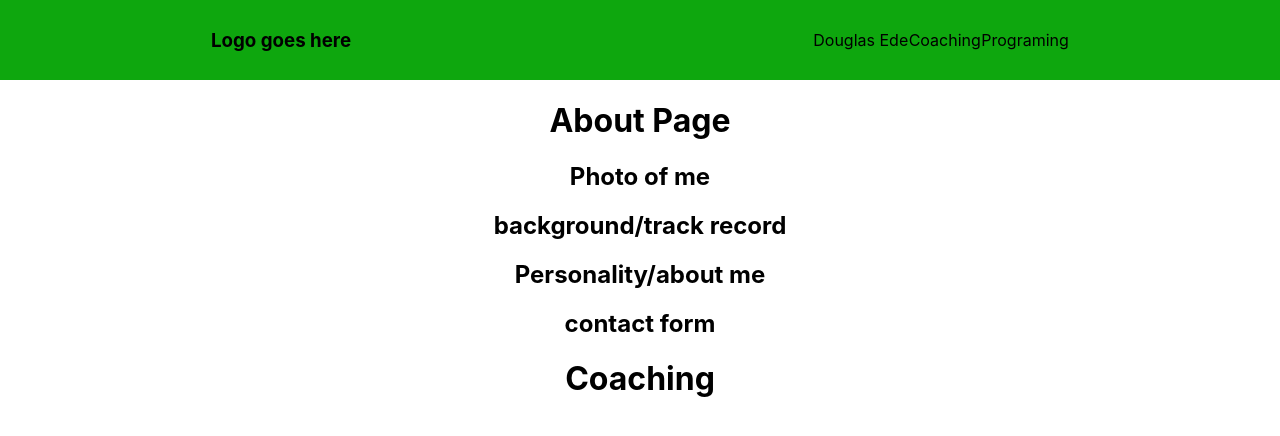
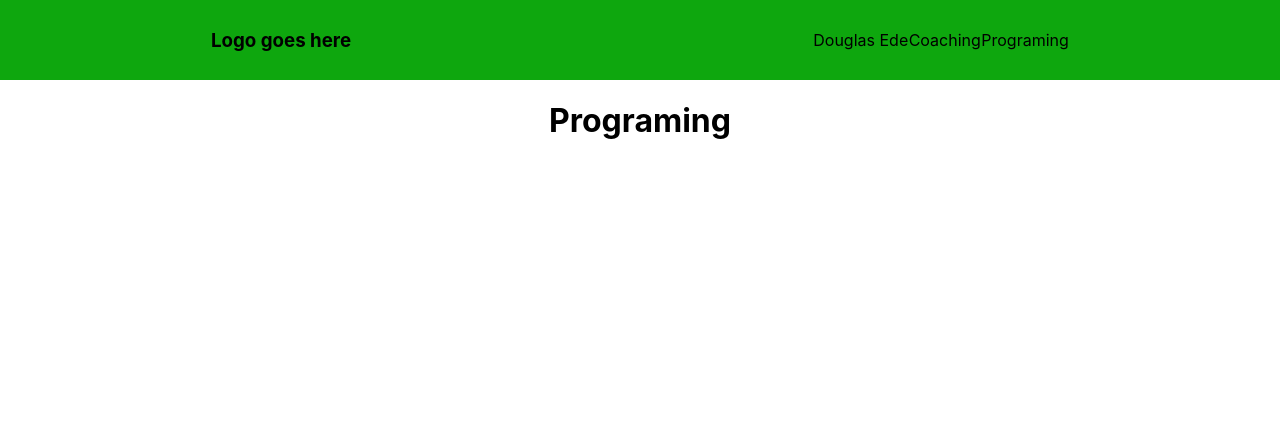
Before and after one commit to Douglas4739/DouglasEde.com, a React (Create React App) app: page /Programing in a window 1280 px wide. Shown: the top 436 px of the page. Built offline with nearby package versions, Linux system fonts and the light colour scheme.

Commit message:
Set up Router

```diff
--- a/src/App.js
+++ b/src/App.js
@@ -4,16 +4,18 @@ import Nav from './Nav';
 import About from './About';
 import Coaching from './Coaching';
 import Programing from './Programing';
-import 'react-router-dom';
+import {BrowserRouter as Router, Switch, Route } from 'react-router-dom';
 
 function App() {
   return (
+    <Router>
     <div className="App">
       <Nav />
-      <About />
-      <Coaching />
-      <Programing />
+      <Route path="/About" component={About} />
+      <Route path="/Coaching" component={Coaching} />
+      <Route path="/Programing" component={Programing} />
     </div>
+    </Router>
   );
 }
 
--- a/src/Programing.js
+++ b/src/Programing.js
@@ -5,7 +5,7 @@ import './App.css';
 function Programing() {
   return (
     <div>
-
+      <h1>Programing</h1>
     </div>
   );
 }
```
